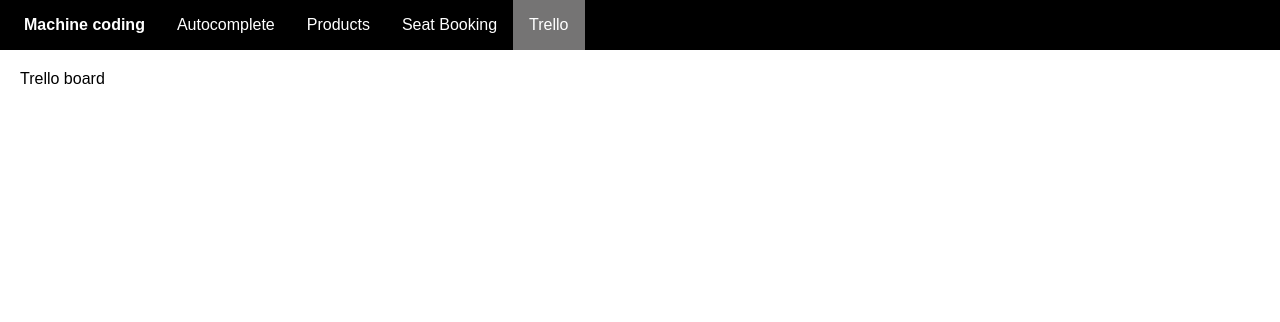
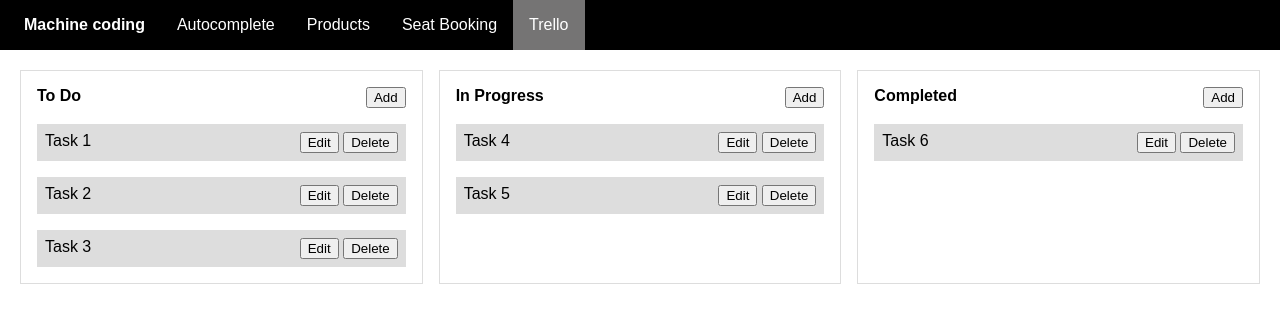
Before and after one commit to indrasisdatta/react-machine-coding, a React (Vite) app: page /trello in a window 1280 px wide. Shown: the top 322 px of the page. Built offline with nearby package versions, Linux system fonts and the light colour scheme.

Commit message:
Trello task listing, edit function

```diff
--- /dev/null
+++ b/src/pages/Trello/Task.tsx
@@ -0,0 +1,58 @@
+import { ChangeEvent, FC, useState } from "react";
+import { categoryMap } from "./tasks";
+import { Category, Task, TaskList } from "../../types/Tasks";
+
+export const TaskComp: FC<{
+  catKey: Category;
+  taskList: TaskList;
+  editHandler: (task: Task) => void;
+  deleteHandler: (task: Task) => void;
+}> = ({ catKey, taskList, editHandler, deleteHandler }) => {
+  //   console.log("Debug cat key", catKey, taskList[catKey]);
+
+  const [editableTask, setEditableTask] = useState<Task>({
+    id: 0,
+    name: "",
+  });
+
+  const openEditor = (task: Task) => {
+    setEditableTask(task);
+  };
+
+  const handleTaskName = (e: ChangeEvent<HTMLInputElement>) => {
+    const taskCopy = structuredClone(editableTask);
+    (taskCopy as Task).name = e.target.value;
+    setEditableTask(taskCopy);
+  };
+
+  const onSave = () => {
+    editHandler(editableTask);
+  };
+
+  return (
+    <div key={categoryMap[catKey]} className={`task-list ${catKey}`}>
+      <div className="task-list__header">
+        <h4>{categoryMap[catKey]}</h4>
+        <button>Add</button>
+      </div>
+      <div className="task-list__body">
+        {taskList[catKey].map((task) => (
+          <p className="task" key={`${categoryMap[catKey]}-${task.id}`}>
+            {editableTask?.id === task.id ? (
+              <>
+                <input value={task.name} onChange={handleTaskName} />
+                <button onClick={onSave}>Save</button>
+              </>
+            ) : (
+              <span>{task.name}</span>
+            )}
+            <span>
+              <button onClick={() => openEditor(task)}>Edit</button>&nbsp;
+              <button onClick={() => deleteHandler(task)}>Delete</button>
+            </span>
+          </p>
+        ))}
+      </div>
+    </div>
+  );
+};
--- a/src/pages/Trello/Trello.tsx
+++ b/src/pages/Trello/Trello.tsx
@@ -1,7 +1,37 @@
-import React from "react";
+import { useEffect, useState } from "react";
+import { tasksList } from "./tasks";
+import { Category, TaskList } from "../../types/Tasks";
+import "./trello.css";
+import { TaskComp } from "./Task";
 
 const Trello = () => {
-  return <div>Trello board</div>;
+  const [taskList, setTaskList] = useState<TaskList>();
+
+  useEffect(() => {
+    setTaskList(tasksList);
+  }, []);
+
+  // console.log("Task List: ", taskList);
+  // <div className="task-container">
+
+  const editHandler = () => {};
+
+  const deleteHandler = () => {};
+
+  return (
+    <div className="task-container">
+      {taskList &&
+        Object.keys(taskList)?.length > 0 &&
+        Object.keys(taskList).map((catKey) => (
+          <TaskComp
+            catKey={catKey as Category}
+            taskList={taskList}
+            editHandler={editHandler}
+            deleteHandler={deleteHandler}
+          />
+        ))}
+    </div>
+  );
 };
 
 export default Trello;
--- /dev/null
+++ b/src/pages/Trello/tasks.ts
@@ -0,0 +1,20 @@
+import { TaskList } from "../../types/Tasks";
+
+export const tasksList: TaskList = {
+  to_do: [
+    { id: 1, name: "Task 1" },
+    { id: 2, name: "Task 2" },
+    { id: 3, name: "Task 3" },
+  ],
+  in_progress: [
+    { id: 4, name: "Task 4" },
+    { id: 5, name: "Task 5" },
+  ],
+  completed: [{ id: 6, name: "Task 6" }],
+};
+
+export const categoryMap = {
+  to_do: "To Do",
+  in_progress: "In Progress",
+  completed: "Completed",
+};
--- /dev/null
+++ b/src/pages/Trello/trello.css
@@ -0,0 +1,23 @@
+.task-container {
+  display: flex;
+  gap: 1rem;
+}
+.task-list {
+  border: 1px solid #ddd;
+  padding: 0 1em;
+  flex: 1;
+}
+.task-list .task {
+  background-color: #ddd;
+  padding: 0.5rem 0.5rem;
+  display: flex;
+  justify-content: space-between;
+}
+.task-list__header {
+  display: flex;
+  justify-content: space-between;
+  margin-top: 1em;
+}
+.task-list__header h4 {
+  margin: 0;
+}
--- /dev/null
+++ b/src/types/Tasks.ts
@@ -0,0 +1,8 @@
+export type Category = "to_do" | "in_progress" | "completed";
+
+export type Task = {
+  id: number;
+  name: string;
+};
+
+export type TaskList = Record<Category, Task[]>;
```
